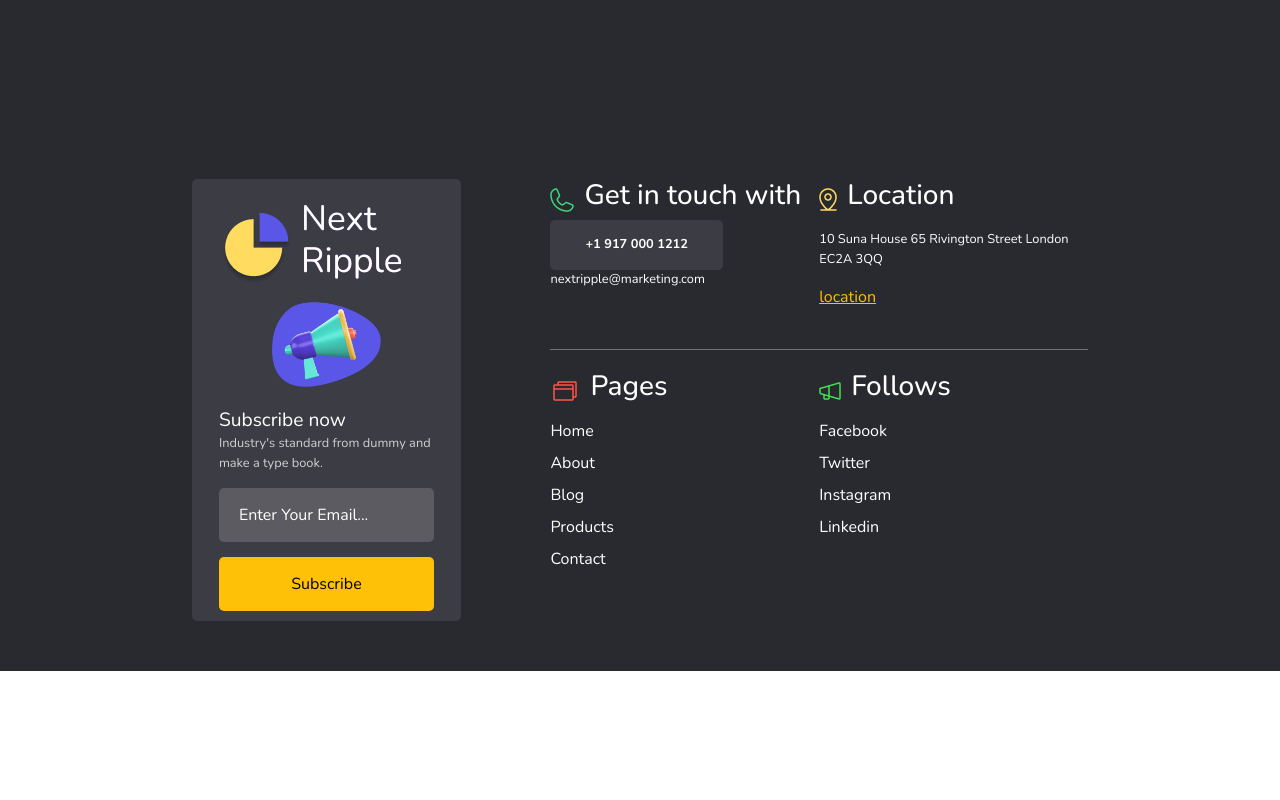
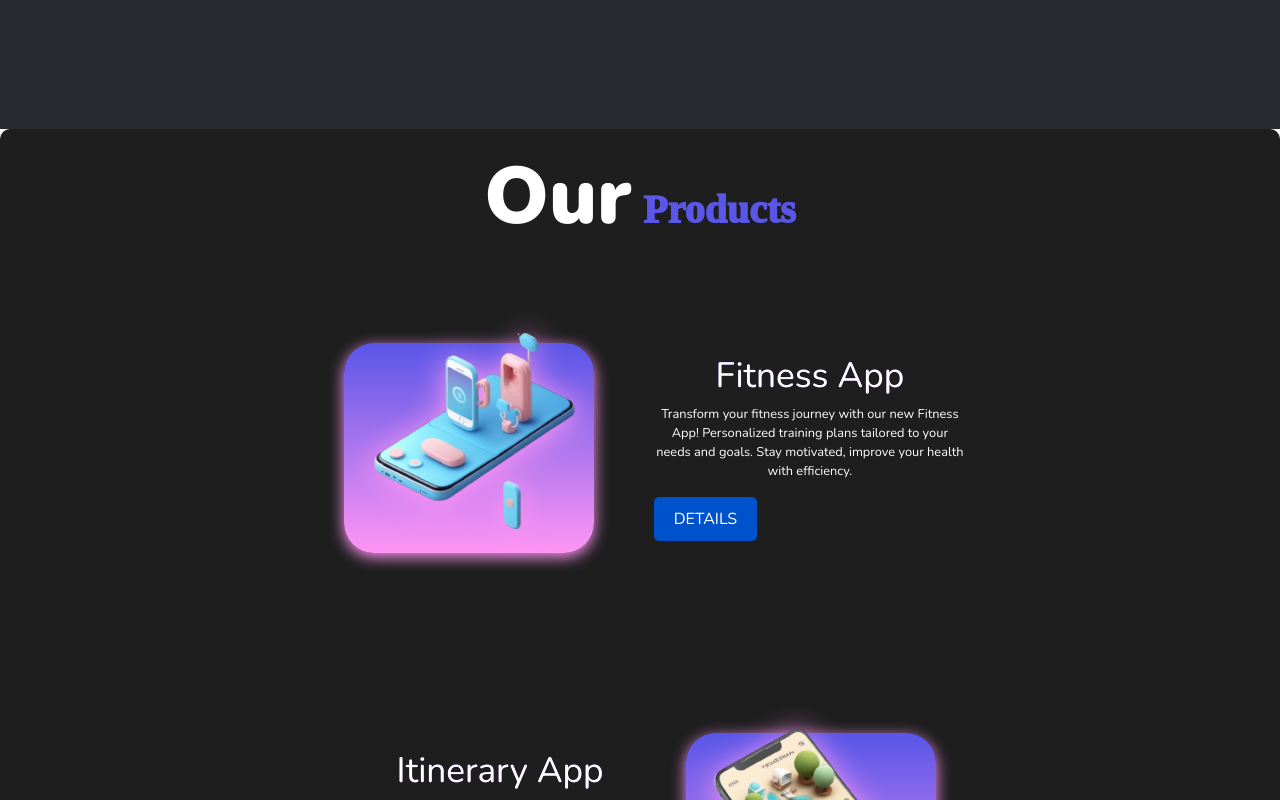
Before and after one commit to ahmeda110/NextRipple-Website, a React (Create React App) app: page / in a window 1280 px wide. Shown: the part 2860-3660 px from the top of the page. Before the commit the page ends 3531 px from the top, so only its background shows below. Built offline with nearby package versions, Linux system fonts and the light colour scheme; a web font is replaced by a local one.

Commit message:
added products page

```diff
--- a/src/pages/Home.js
+++ b/src/pages/Home.js
@@ -1,11 +1,28 @@
 import React from "react";
 import { Container, Row, Col } from "react-bootstrap";
 import PageHeader from "../components/PageHeader";
+import Products from "./Products";
+import styles from './Products.module.css';
+import fitness from '../assets/fitness-app-image.png';
+import itinerary from '../assets/itinerary-app-image.png';
 
 function Home() {
   function onHandleProducts() {
     window.location.href = "/products";
   }
+
+  const products = [
+    {
+      title: 'Fitness App',
+      description: 'Transform your fitness journey with our new Fitness App! Personalized training plans tailored to your needs and goals. Stay motivated, improve your health with efficiency.',
+      image: fitness,
+    },
+    {
+      title: 'Itinerary App',
+      description: 'Discover the ultimate travel companion in our Itinerary App! Personalized itinerary plans ensuring you have memorable & planning-free traveling experiences.',
+      image: itinerary,
+    }
+  ];
   return (
     <div>
       <PageHeader/>
@@ -184,6 +201,23 @@ function Home() {
           </Col>
         </Row>
       </Container>
+      <div className={styles.Products}>
+
+      <h1><span class={styles.ourStyle}>Our</span> <span class={styles.productsStyle}>Products</span></h1>
+
+        {products.map((product, index) => (
+          <div key={index} className={`${styles.productContainer} ${product.title === 'Itinerary App' ? styles.itineraryLayout : ''}`}>
+            <div className={styles.imageContainer}>
+              <img src={product.image} alt={product.title} className={styles.productImage} />
+            </div>
+            <div className={styles.productDetails}>
+              <h2 className={styles.productTitle}>{product.title}</h2>
+              <p>{product.description}</p>
+              <button className={styles.detailsButton}>Details</button>
+            </div>
+          </div>
+        ))}
+      </div>
     </div>
   );
 
```
Also changed, not shown: public/img/home-2.png.
